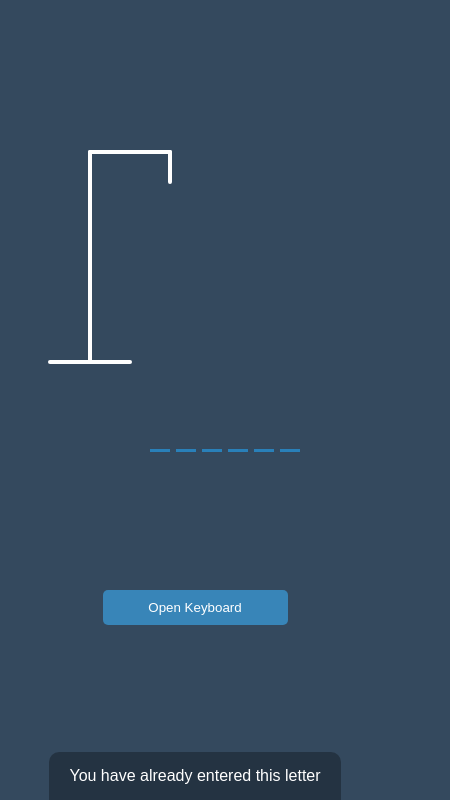
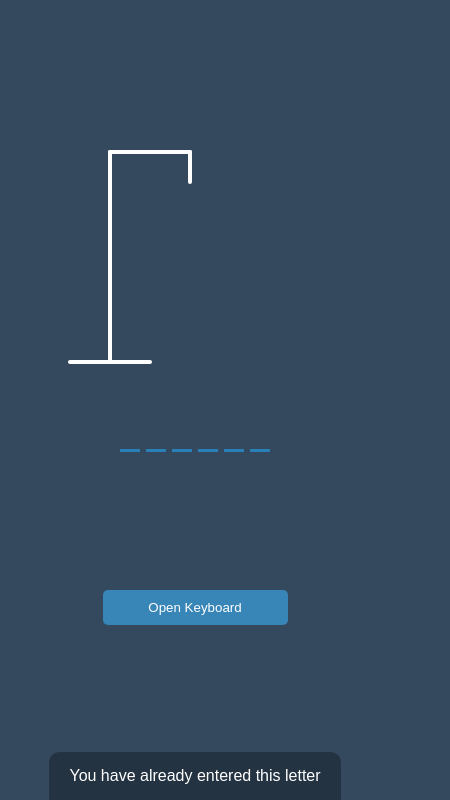
Before and after one commit to stevefoster-dev/Hangman, a plain HTML site: page index.html in a window 390 px wide. Shown: the part 94-894 px from the top of the page, 450 px wide, since content can reach past the window. Drawn offline with Linux system fonts and the light colour scheme.

Commit message:
Media Query for phones

```diff
--- a/style.css
+++ b/style.css
@@ -144,3 +144,10 @@ h1 {
   border: 0;
   border-radius: 5px;
 }
+
+@media (max-width: 500px) {
+  .game-container {
+    height: 350px;
+    width: 90%;
+  }
+}
```
